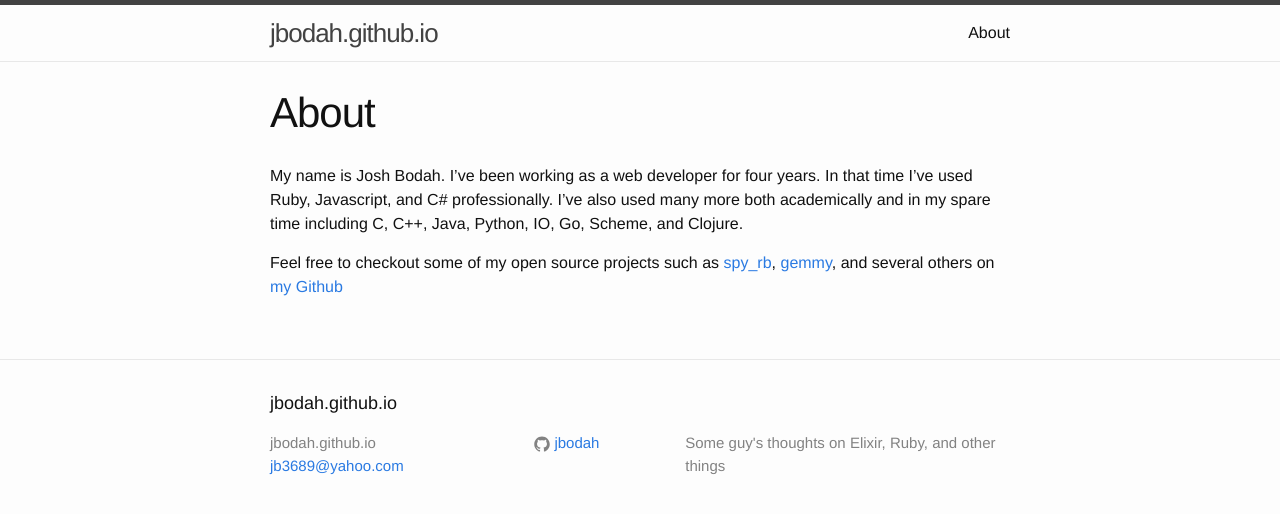
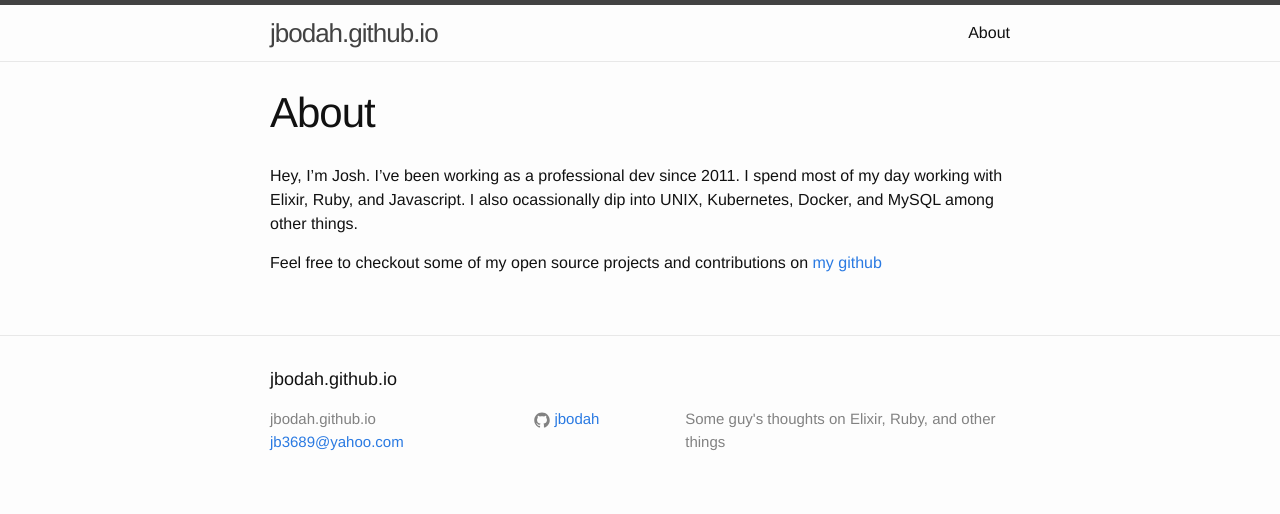
Before and after one commit to jbodah/jbodah.github.io, a Jekyll site: the page built from about.md, in a window 1280 px wide. Shown: the top 514 px of the page. Built offline with Jekyll 4.4.1, drawn with Linux system fonts in a browser that asks for light colours; Markdown is read by kramdown in place of the engine named in the settings.

Commit message:
tweak about

```diff
--- a/about.md
+++ b/about.md
@@ -4,9 +4,9 @@ title: About
 permalink: /about/
 ---
 
-My name is Josh Bodah. I've been working as a web developer for four years.
-In that time I've used Ruby, Javascript, and C# professionally.
-I've also used many more both academically and in my spare time including C, C++, Java, Python, IO, Go, Scheme, and Clojure.
+Hey, I'm Josh.
+I've been working as a professional dev since 2011.
+I spend most of my day working with Elixir, Ruby, and Javascript.
+I also ocassionally dip into UNIX, Kubernetes, Docker, and MySQL among other things.
 
-Feel free to checkout some of my open source projects such as [spy_rb](https://github.com/jbodah/spy_rb), [gemmy](https://github.com/jbodah/gemmy_rb),
-and several others on [my Github](https://github.com/jbodah)
+Feel free to checkout some of my open source projects and contributions on [my github](https://github.com/jbodah)
```
